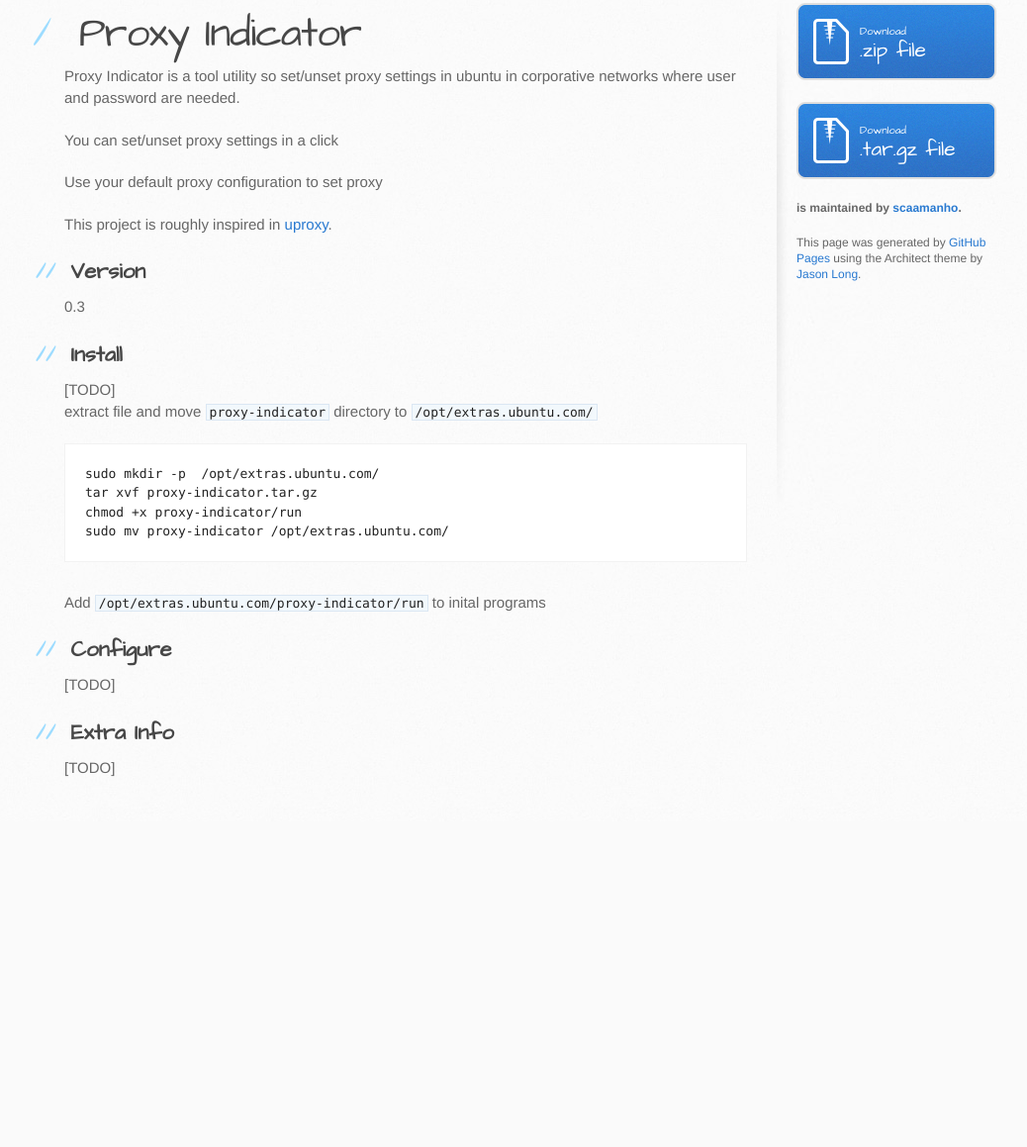
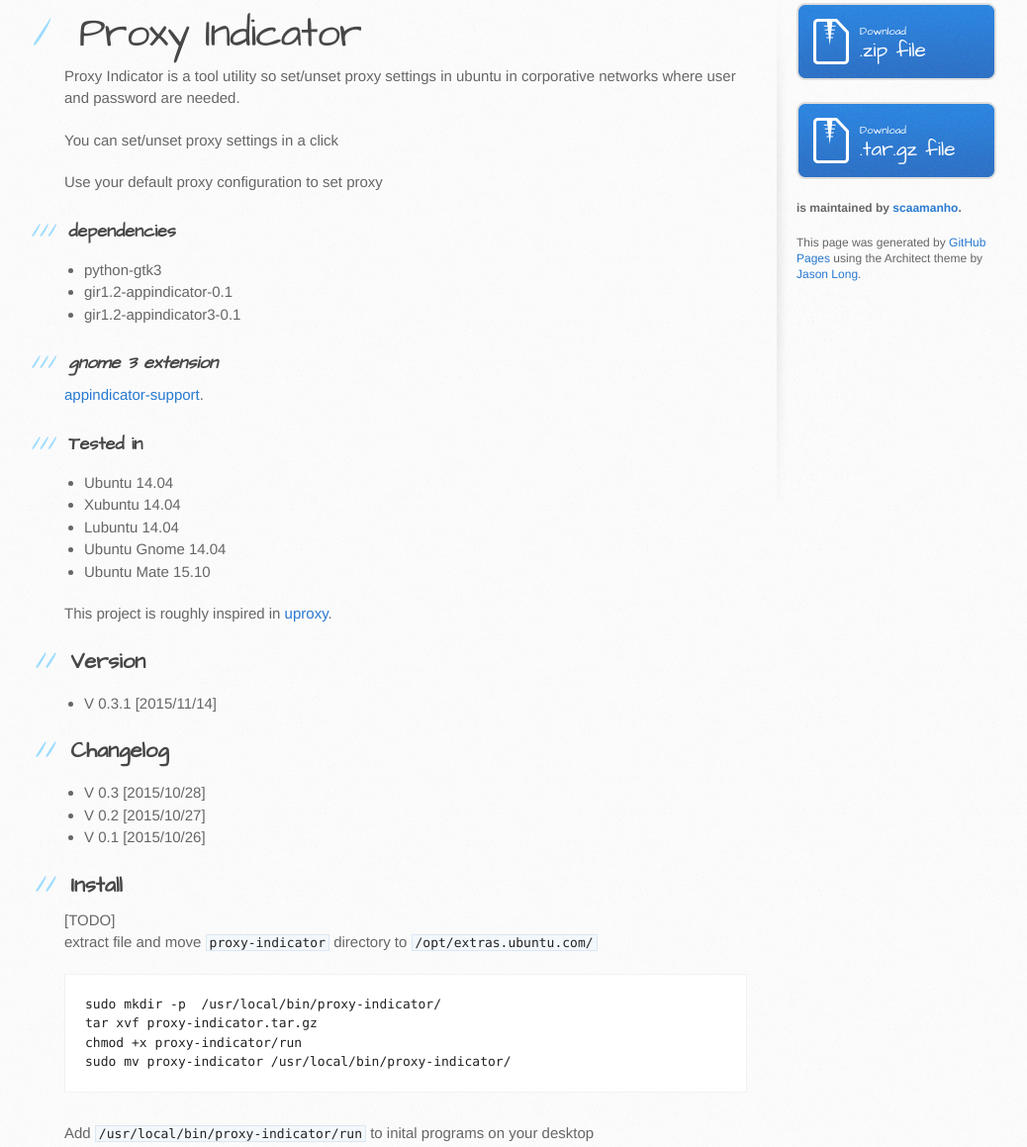
Before and after one commit to scaamanho/proxy-indicator, a plain HTML site: page index.html in a window 1280 px wide. Shown: the part 297-1456 px from the top of the page at 99% size, without its empty margins (105-1143 px from the left). Before the commit the page ends 1127 px from the top, so only its background shows below. Drawn offline with Linux system fonts and the light colour scheme.

```diff
--- a/index.html
+++ b/index.html
@@ -36,7 +36,33 @@
 
 <p>You can set/unset proxy settings in a click  </p>
 
-<p>Use your default proxy configuration to set proxy  </p>
+<p>Use your default proxy configuration to set proxy</p>
+
+<h3>
+<a id="dependencies" class="anchor" href="#dependencies" aria-hidden="true"><span class="octicon octicon-link"></span></a>dependencies</h3>
+
+<ul>
+<li>python-gtk3</li>
+<li>gir1.2-appindicator-0.1</li>
+<li>gir1.2-appindicator3-0.1</li>
+</ul>
+
+<h3>
+<a id="gnome-3-extension" class="anchor" href="#gnome-3-extension" aria-hidden="true"><span class="octicon octicon-link"></span></a><em>gnome 3 extension</em>
+</h3>
+
+<p><a href="https://extensions.gnome.org/extension/615/appindicator-support/">appindicator-support</a>.</p>
+
+<h3>
+<a id="tested-in" class="anchor" href="#tested-in" aria-hidden="true"><span class="octicon octicon-link"></span></a>Tested in</h3>
+
+<ul>
+<li>Ubuntu 14.04</li>
+<li>Xubuntu 14.04</li>
+<li>Lubuntu 14.04</li>
+<li>Ubuntu Gnome 14.04</li>
+<li>Ubuntu Mate 15.10</li>
+</ul>
 
 <p>This project is roughly inspired in
 <a href="https://code.google.com/p/ubproxy/">uproxy</a>.  </p>
@@ -44,7 +70,18 @@
 <h2>
 <a id="version" class="anchor" href="#version" aria-hidden="true"><span class="octicon octicon-link"></span></a>Version</h2>
 
-<p>0.3</p>
+<ul>
+<li>V 0.3.1 [2015/11/14]</li>
+</ul>
+
+<h2>
+<a id="changelog" class="anchor" href="#changelog" aria-hidden="true"><span class="octicon octicon-link"></span></a>Changelog</h2>
+
+<ul>
+<li>V 0.3 [2015/10/28]</li>
+<li>V 0.2 [2015/10/27]</li>
+<li>V 0.1 [2015/10/26]</li>
+</ul>
 
 <h2>
 <a id="install" class="anchor" href="#install" aria-hidden="true"><span class="octicon octicon-link"></span></a>Install</h2>
@@ -52,12 +89,12 @@
 <p>[TODO]<br>
 extract file and move <code>proxy-indicator</code> directory to <code>/opt/extras.ubuntu.com/</code></p>
 
-<div class="highlight highlight-source-shell"><pre>sudo mkdir -p  /opt/extras.ubuntu.com/
+<div class="highlight highlight-source-shell"><pre>sudo mkdir -p  /usr/local/bin/proxy-indicator/
 tar xvf proxy-indicator.tar.gz
 chmod +x proxy-indicator/run
-sudo mv proxy-indicator /opt/extras.ubuntu.com/</pre></div>
+sudo mv proxy-indicator /usr/local/bin/proxy-indicator/</pre></div>
 
-<p>Add <code>/opt/extras.ubuntu.com/proxy-indicator/run</code> to inital programs</p>
+<p>Add <code>/usr/local/bin/proxy-indicator/run</code> to inital programs on your desktop</p>
 
 <h2>
 <a id="configure" class="anchor" href="#configure" aria-hidden="true"><span class="octicon octicon-link"></span></a>Configure</h2>
```
Also changed, not shown: params.json (+1 -1 lines).
